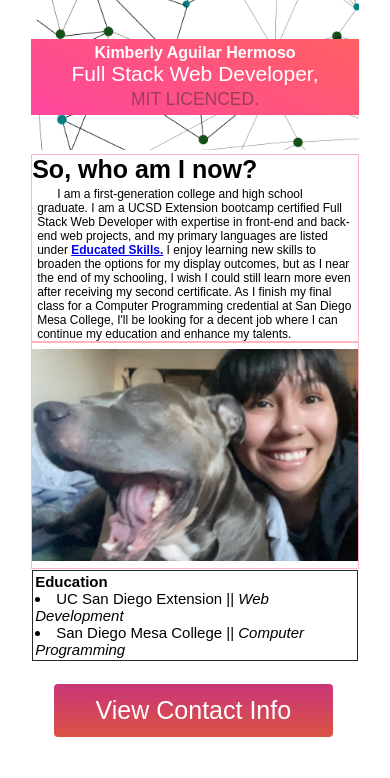
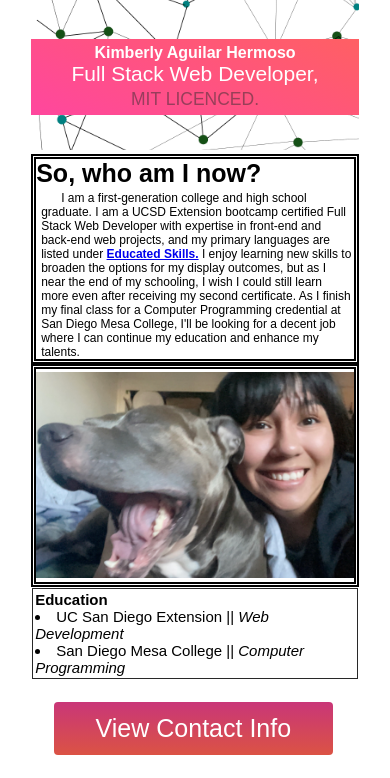
Before and after one commit to KimAH1999/MyPortfolio, a PHP site: page /about.html in a window 390 px wide. Shown: the part 73-851 px from the top of the page. Before the commit the page ends 810 px from the top, so only its background shows below. Run offline with PHP 8.4, Linux system fonts and the light colour scheme.

Commit message:
heigh and width adjusted for img

```diff
--- a/assets/about.css
+++ b/assets/about.css
@@ -105,8 +105,8 @@ small {
     margin-top: 2%;
     margin-right: auto;
     margin-bottom: 2%;
-    height: 12em;
-    width: 65%;
+    height: auto;
+    width: 70%;
 }
 
 .eduContainer {
@@ -157,8 +157,38 @@ small {
     right: 0;
 }
 
+/*media sizing for tablet to 1025px mini-adjustments compared to starter code for large media size*/
+@media screen and (max-width: 1025px) {
+    .flex-container {
+        display: flex;
+        flex-direction: column;
+    }
+
+    h1 {
+        font-size: 22px;
+    }
+
+    #bio-Sum {
+        font-size: 17px;
+        padding-left: 5px;
+        padding-right: 2px;
+    }
+
+    #selfieWithDuke {
+        height: auto;
+        width: 35%;
+        margin-top: 1%;
+        margin-bottom: 1%;
+    }
+
+    .eduContainer {
+        font-size: 21px;
+        padding: 2px;
+    }
+}
+
 /*media sizing, update display when smaller screen*/
-@media only screen and (max-width:700px) {
+@media only screen and (max-width:600px) {
     nav ul {
         width: 100%;
         background: linear-gradient(#cf2773, #db4447);
@@ -225,7 +255,7 @@ small {
 
     .flex-child {
         flex: 1;
-        border: 1px solid lightpink;
+        border: thick double #000000;
     }
 
     h1 {
```
